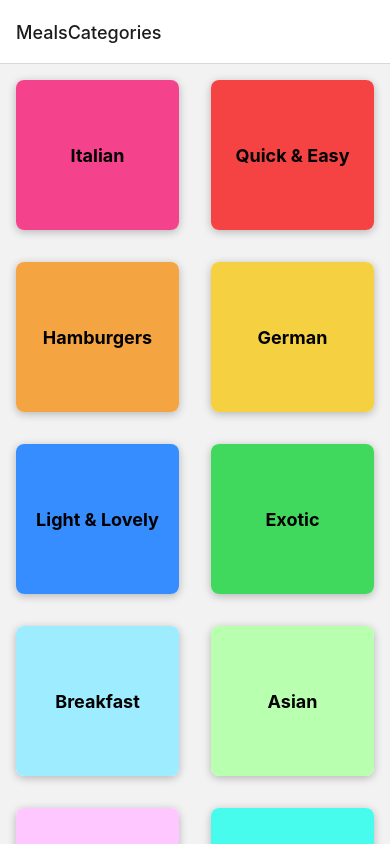
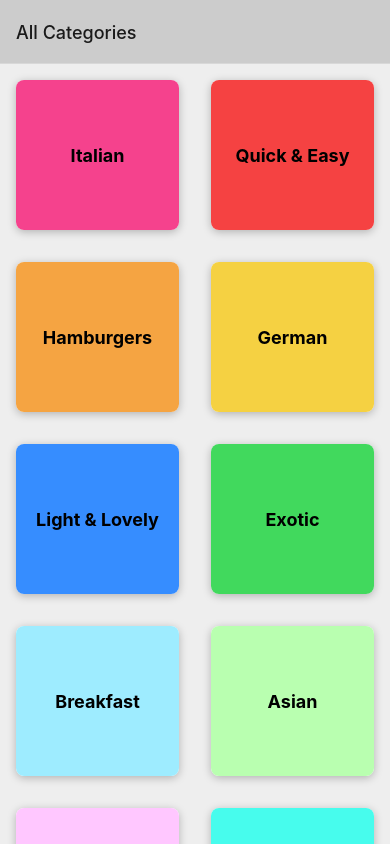
Before and after one commit to sohyeon-zoe-kim/RNCourse, a React Native app in the folder FoodNavigationApp/: screen / in a window 390 px wide. Built offline with nearby package versions, Linux system fonts and the light colour scheme.

Commit message:
feat: 화면 헤더 & 배경 스타일링하기

```diff
--- a/FoodNavigationApp/App.js
+++ b/FoodNavigationApp/App.js
@@ -13,8 +13,20 @@
     <>
       <StatusBar style="dark" />
       <NavigationContainer>
-        <Stack.Navigator>
-          <Stack.Screen name="MealsCategories" component={CategoriesScreen} />
+        <Stack.Navigator
+          screenOptions={{
+            headerStyle: { backgroundColor: '#ccc' },
+            headerTintColor: '#1a1a1a',
+            contentStyle: { backgroundColor: '#eee' },
+          }}
+        >
+          <Stack.Screen
+            name="MealsCategories"
+            component={CategoriesScreen}
+            options={{
+              title: 'All Categories',
+            }}
+          />
           <Stack.Screen name="MealsOverView" component={MealsOverViewScreen} />
         </Stack.Navigator>
       </NavigationContainer>
```
